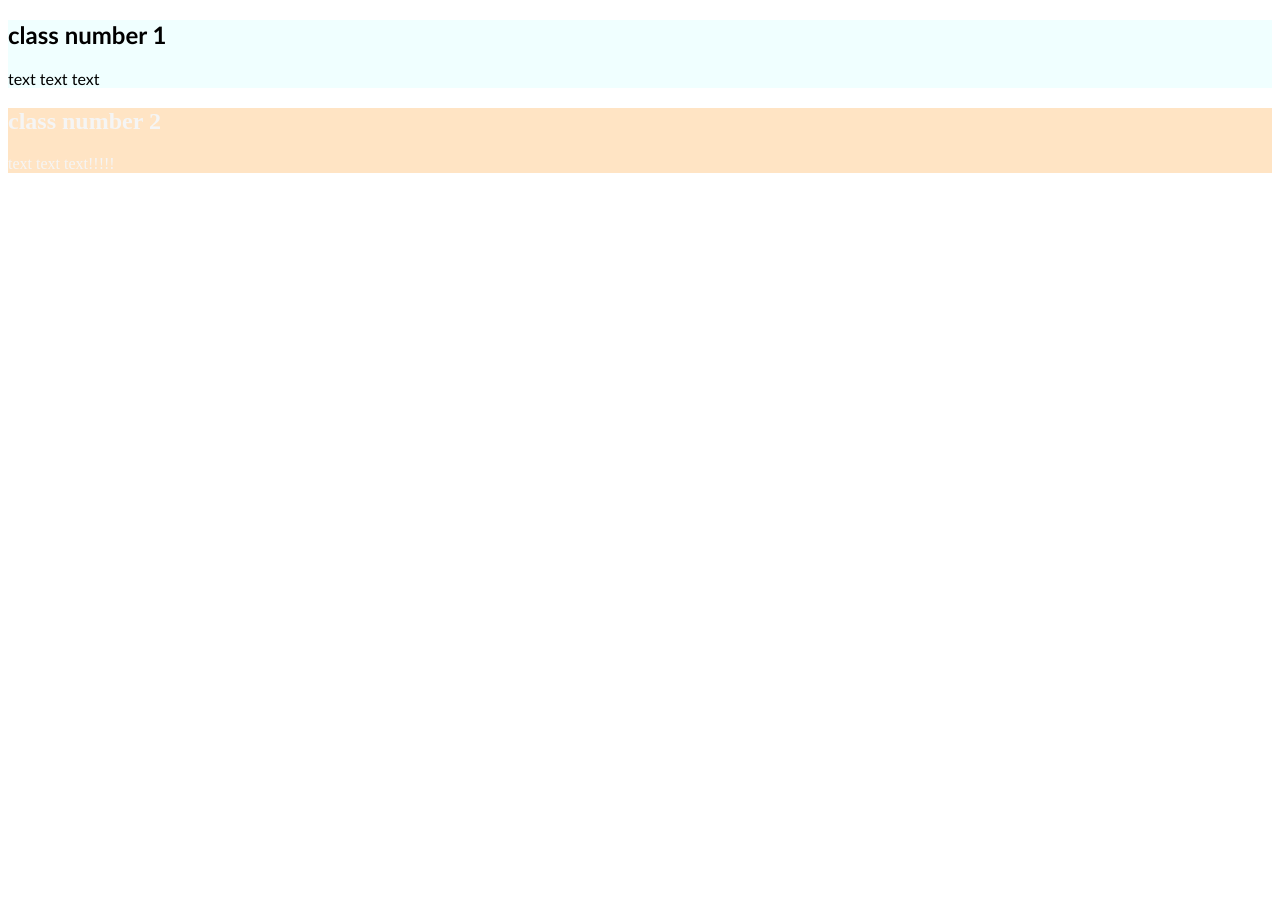
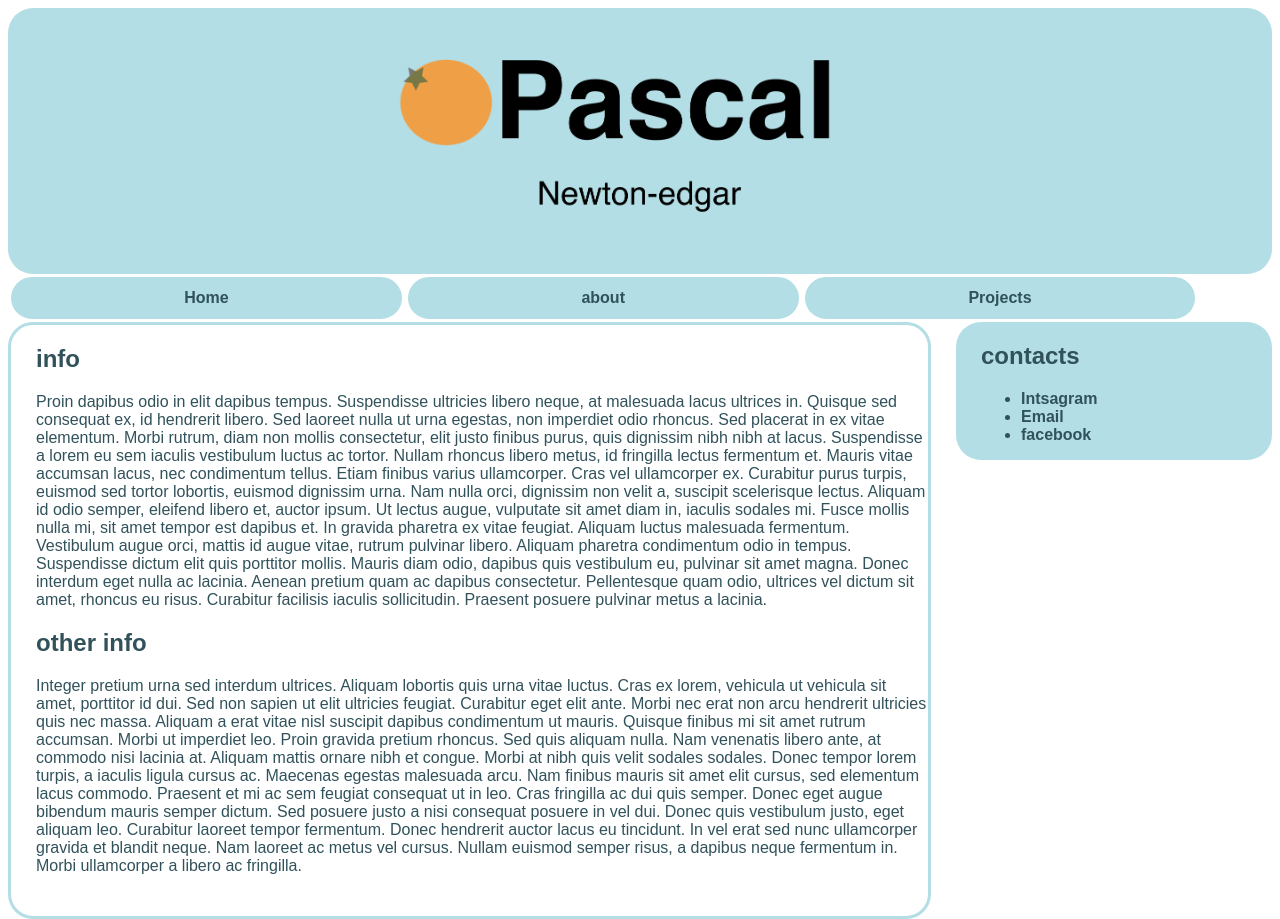
Before and after one commit to Pascal-ne/pneweb, a plain HTML site: page part2.html in a window 1280 px wide. Before the commit the page ends 800 px from the top, so only its background shows below. Drawn offline with Linux system fonts and the light colour scheme.

Commit message:
Update part2.html

```diff
--- a/part2.html
+++ b/part2.html
@@ -1,35 +1,49 @@
 <!DOCTYPE html>
 <html lang="en">
+    <meta name="viewport" content="width=device-width, initial-scale=1.0">
 <head>
-        <style>
-            .every{
-                background-color: bisque;
-                color: whitesmoke;
-            }
-            .other{
-                background-color: azure;
-                color: black;
-                font-family: 'Trebuchet MS', 'Lucida Sans Unicode', 'Lucida Grande', 'Lucida Sans', Arial, sans-serif;
-            }
-        </style>
 
-    </head>
+        <link rel="stylesheet" href="stylesheet.css">
+        <head>
         <body>
-        <div class="other">
-            <h2> class number 1</h2>
-            <p >
-                text text text
-            </p>
+        <div >
+        <div class="header" >
+            <img src="pascal logo crop.png" src="logo" style="width:500px">
+        </div>
 
+        <div class="topnav">
+         <a href="index.html">Home </a>
+         <a href="part2.html">about </a>
+         <a href="part2.html"> Projects</a>
         </div>
-         <div class="every">
+        <div class="textblock">
+            <h2>info</h2>
+            <div class="text">
+             <p>Proin dapibus odio in elit dapibus tempus. Suspendisse ultricies libero neque, at malesuada lacus ultrices in. Quisque sed consequat ex, id hendrerit libero. Sed laoreet nulla ut urna egestas, non imperdiet odio rhoncus. Sed placerat in ex vitae elementum. Morbi rutrum, diam non mollis consectetur, elit justo finibus purus, quis dignissim nibh nibh at lacus. Suspendisse a lorem eu sem iaculis vestibulum luctus ac tortor. Nullam rhoncus libero metus, id fringilla lectus fermentum et. Mauris vitae accumsan lacus, nec condimentum tellus. Etiam finibus varius ullamcorper. Cras vel ullamcorper ex. Curabitur purus turpis, euismod sed tortor lobortis, euismod dignissim urna. Nam nulla orci, dignissim non velit a, suscipit scelerisque lectus. Aliquam id odio semper, eleifend libero et, auctor ipsum.
+
+                Ut lectus augue, vulputate sit amet diam in, iaculis sodales mi. Fusce mollis nulla mi, sit amet tempor est dapibus et. In gravida pharetra ex vitae feugiat. Aliquam luctus malesuada fermentum. Vestibulum augue orci, mattis id augue vitae, rutrum pulvinar libero. Aliquam pharetra condimentum odio in tempus. Suspendisse dictum elit quis porttitor mollis. Mauris diam odio, dapibus quis vestibulum eu, pulvinar sit amet magna. Donec interdum eget nulla ac lacinia. Aenean pretium quam ac dapibus consectetur. Pellentesque quam odio, ultrices vel dictum sit amet, rhoncus eu risus. Curabitur facilisis iaculis sollicitudin. Praesent posuere pulvinar metus a lacinia.</p>
+            </div>
             <h2>
-            class number 2
+                other info
             </h2>
-            <p>
-                text text text!!!!!
+            <div>
+                <p>Integer pretium urna sed interdum ultrices. Aliquam lobortis quis urna vitae luctus. Cras ex lorem, vehicula ut vehicula sit amet, porttitor id dui. Sed non sapien ut elit ultricies feugiat. Curabitur eget elit ante. Morbi nec erat non arcu hendrerit ultricies quis nec massa. Aliquam a erat vitae nisl suscipit dapibus condimentum ut mauris. Quisque finibus mi sit amet rutrum accumsan. Morbi ut imperdiet leo. Proin gravida pretium rhoncus. Sed quis aliquam nulla. Nam venenatis libero ante, at commodo nisi lacinia at. Aliquam mattis ornare nibh et congue.
+
+                Morbi at nibh quis velit sodales sodales. Donec tempor lorem turpis, a iaculis ligula cursus ac. Maecenas egestas malesuada arcu. Nam finibus mauris sit amet elit cursus, sed elementum lacus commodo. Praesent et mi ac sem feugiat consequat ut in leo. Cras fringilla ac dui quis semper. Donec eget augue bibendum mauris semper dictum. Sed posuere justo a nisi consequat posuere in vel dui. Donec quis vestibulum justo, eget aliquam leo. Curabitur laoreet tempor fermentum. Donec hendrerit auctor lacus eu tincidunt. In vel erat sed nunc ullamcorper gravida et blandit neque. Nam laoreet ac metus vel cursus. Nullam euismod semper risus, a dapibus neque fermentum in. Morbi ullamcorper a libero ac fringilla.
+
                 </p>
             </div>
+        </div>
+        <div class="lower">
+            <h2>contacts</h2>
+            <div class="links">
+                <ul>
+                    <li><a href="*">Intsagram</a></li>
+                    <li><a href="*">Email</a></li>
+                    <li><a href="*">facebook</a></li>
+                </ul>
+            </div>
+         </div>
          </body>
-
+        </body>
 </html>
```
Lines whose indentation alone changed are shown as unchanged.
